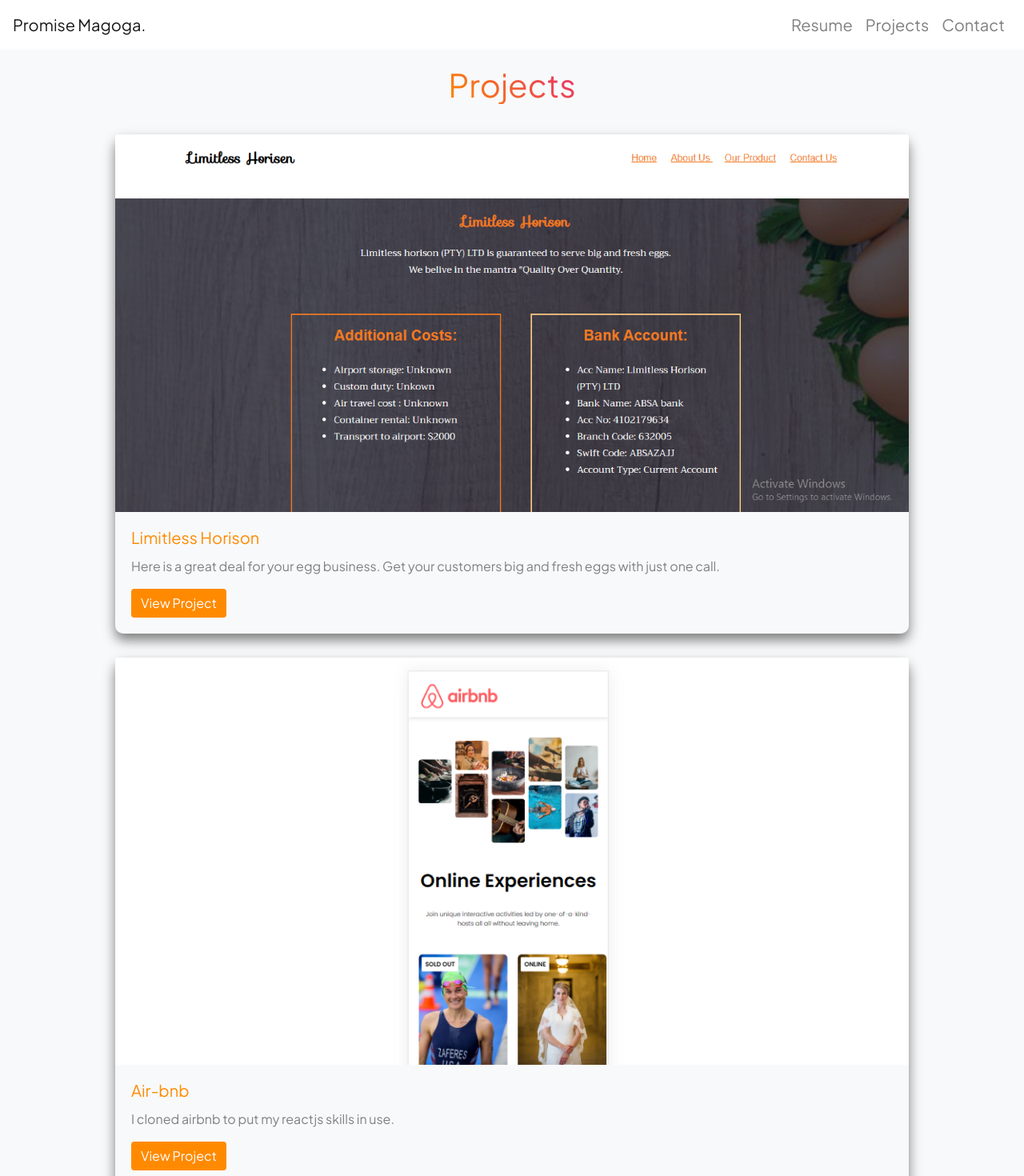
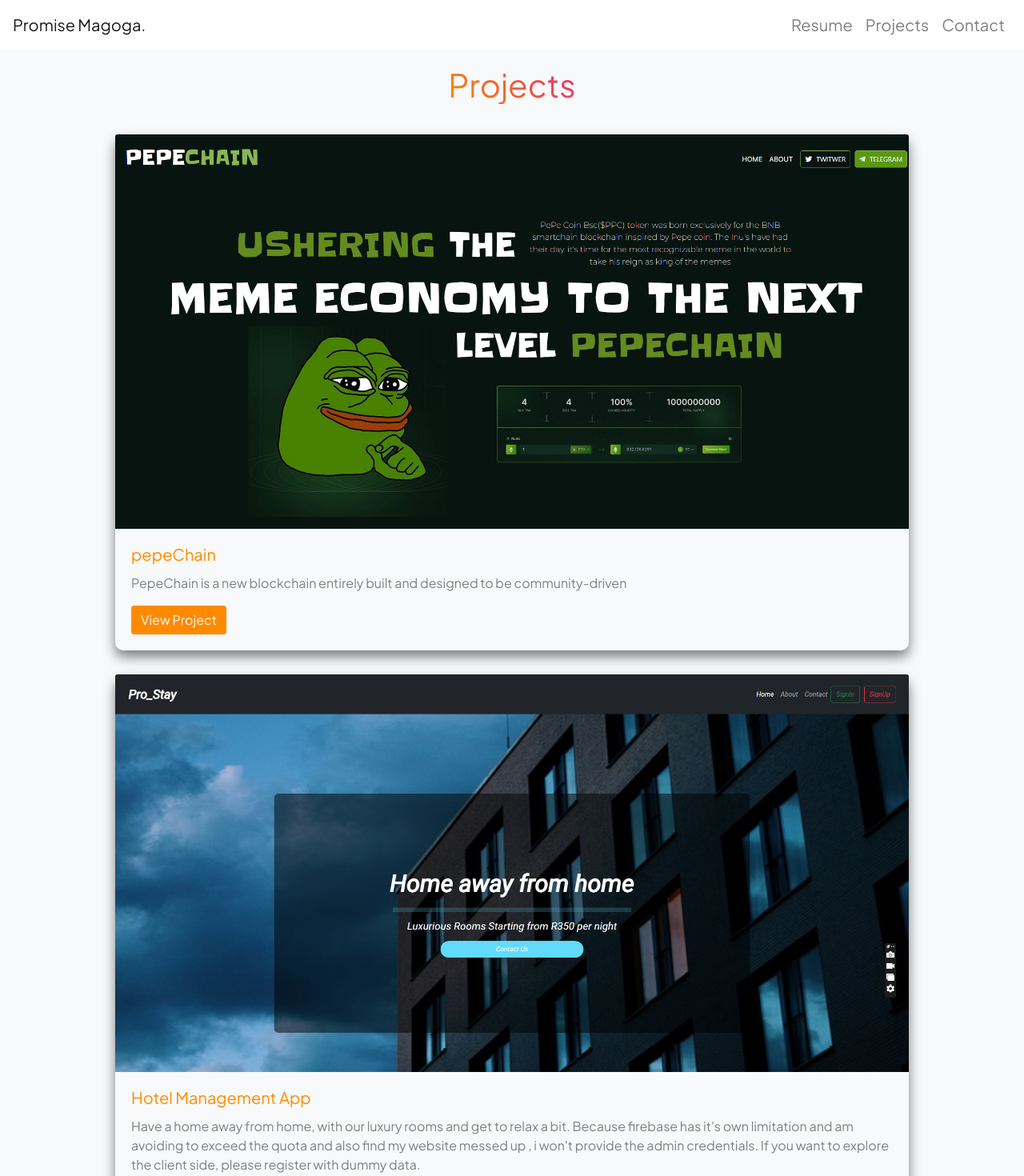
Before and after one commit to Promisemagoga/React-Portfolio, a React (Create React App) app: page /Projects in a window 1280 px wide. Shown: the top 1470 px of the page at 80% size. Built offline with nearby package versions, Linux system fonts and the light colour scheme.

Commit message:
17/11/2023

```diff
--- a/src/Components/Resume.js
+++ b/src/Components/Resume.js
@@ -15,7 +15,7 @@ function Resume() {
         const url = window.URL.createObjectURL(new Blob([blob]));
         const a = document.createElement('a');
         a.href = url;
-        a.download = 'myUpdatedCV.pdf';
+        a.download = 'myCv.pdf';
         document.body.appendChild(a);
         a.click();
         a.remove();
--- a/src/projectsData.js
+++ b/src/projectsData.js
@@ -1,4 +1,19 @@
 export default [
+    {
+        name: "pepeChain",
+        description: "PepeChain is a new blockchain entirely built and designed to be community-driven",
+        img: "pepeChain.png",
+        buttonLink: "https://pepechain.vercel.app/"
+
+    },
+
+    {
+        name: "Hotel Management App",
+        description: "Have a home away from home, with our luxury rooms and get to relax a bit. Because firebase has it's own limitation and am avoiding to exceed the quota and also find my website messed up , i won't provide the admin credentials. If you want to explore the client side, please register with dummy data.",
+        img: "hotel.png",
+        buttonLink: "https://hotel-p9nloji5j-promisemagoga.vercel.app/"
+
+    },
     {
         name: "Limitless Horison",
         description: "  Here is a great deal for your egg business. Get your customers big and fresh eggs with just one call.",
@@ -19,13 +34,7 @@ export default [
         buttonLink: "https://untrained-chefs.webflow.io/"
 
     },
-    {
-        name: "pepeChain",
-        description: "PepeChain is a new blockchain entirely built and designed to be community-driven",
-        img: "pepeChain.png",
-        buttonLink: "https://pepechain.vercel.app/"
 
-    },
     {
         name: "Todo-List software",
         description: "Manage your job and study with easy. These todo-list allows you to manage your task according to it's priority.",
```
Also changed, not shown: src/assets/hotel.png (added), 1 other file (tests, documents, lock files or other folders).
